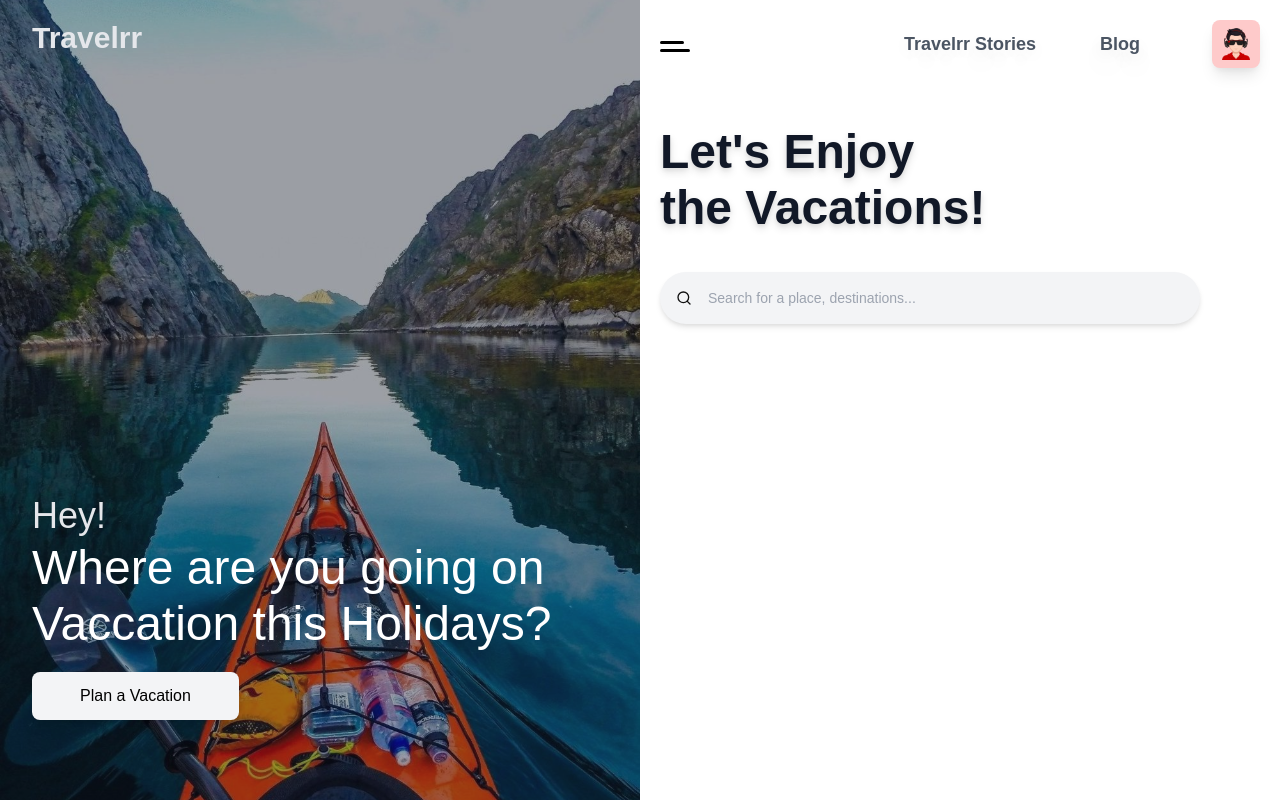
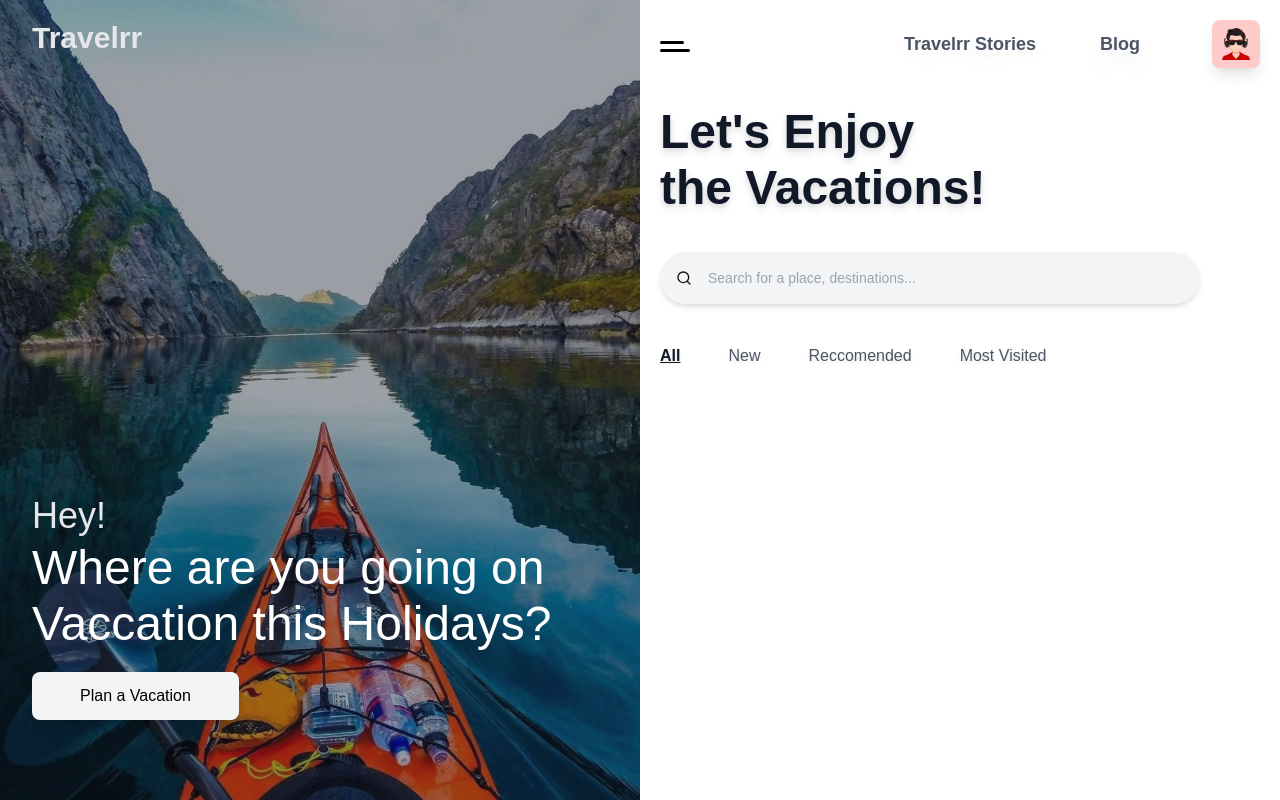
Before and after one commit to kushankurxd/travelrr, a Vue app: page / in a window 1280 px wide. Built offline with nearby package versions, Linux system fonts and the light colour scheme.

Commit message:
tabs made

```diff
--- /dev/null
+++ b/src/components/Tabs.vue
@@ -0,0 +1,31 @@
+<template>
+  <div class="flex items-center overflow-auto">
+    <span
+      class="mr-6 xl:mr-12 font-medium text-gray-600 hover:text-gray-900 cursor-pointer text-shadow"
+      v-bind:class="{ 'text-gray-900 underline font-semibold': selectedTab === index }"
+      v-bind:key="tab.title"
+      v-for="(tab, index) in tabs"
+      @click="onTabSelected(index)"
+      >{{ tab.title }}</span
+    >
+  </div>
+</template>
+
+<script lang="ts">
+import { Component, Vue, Prop, Emit } from "vue-property-decorator";
+
+@Component
+export default class Logo extends Vue {
+  @Prop() tabs!: Array<{ title: string; selected: boolean }>;
+  selectedTab = 0;
+
+  @Emit('on-selected')
+  onTabSelected (index: number): number {
+      this.selectedTab = index;
+      return index;
+  }
+}
+</script>
+
+<style>
+</style>
--- a/src/views/Home.vue
+++ b/src/views/Home.vue
@@ -42,7 +42,7 @@
       </div>
 
       <!-- Heading  -->
-      <div class="m-5 lg:mt-10 mt-5">
+      <div class="m-5">
         <h2
           class="font-bold text-4xl xl:text-5xl xxl:text-xl text-shadow-md text-gray-900"
         >
@@ -59,6 +59,11 @@
       <div class="m-5 mr-5 lg:mr-8 md:mr-20 xl:mr-20">
         <Search />
       </div>
+
+      <!-- tabs -->
+      <div class="m-5">
+        <Tabs v-bind:tabs="tabs" @on-selected="onTabSelected" />
+      </div>
     </div>
   </div>
 </template>
@@ -71,6 +76,7 @@ import Hamburger from "../components/Hamburger.vue";
 import NavigationItem from "../components/Navigation-item.vue";
 import ProfileAvatar from "../components/Profile-avatar.vue";
 import Search from "../components/Search.vue";
+import Tabs from "../components/Tabs.vue";
 
 @Component({
   components: {
@@ -80,9 +86,29 @@ import Search from "../components/Search.vue";
     NavigationItem,
     ProfileAvatar,
     Search,
+    Tabs,
   },
 })
-export default class Home extends Vue {}
+export default class Home extends Vue {
+  tabs = [
+    {
+      title: "All",
+    },
+    {
+      title: "New",
+    },
+    {
+      title: "Reccomended",
+    },
+    {
+      title: "Most Visited",
+    },
+  ];
+
+  onTabSelected(index: number): void {
+    console.log(index);
+  }
+}
 </script>
 
 <style scoped>
```
